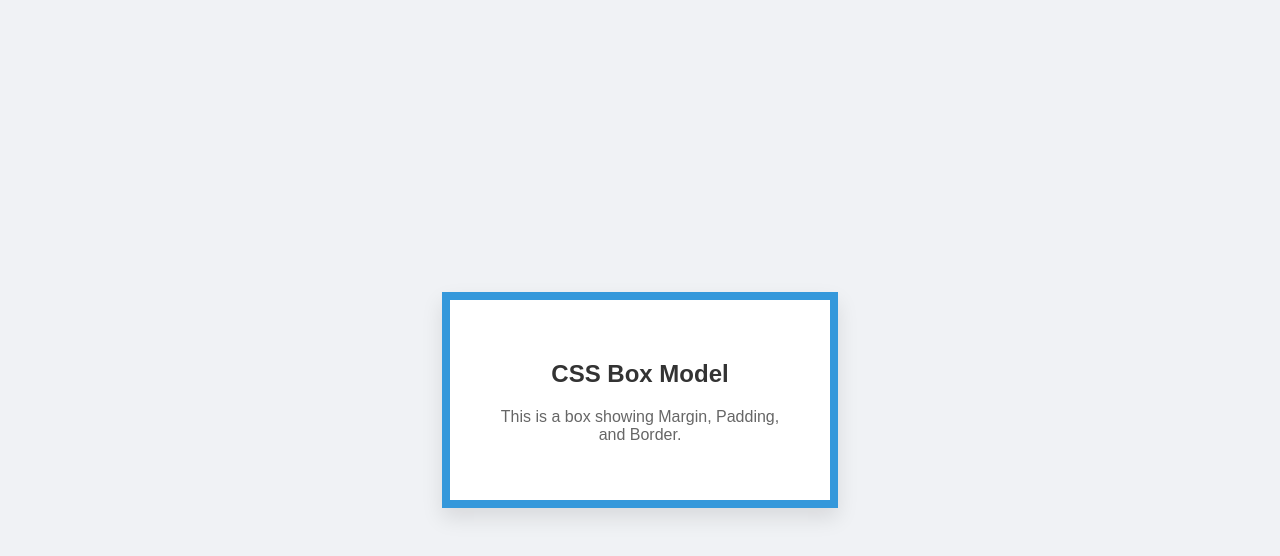
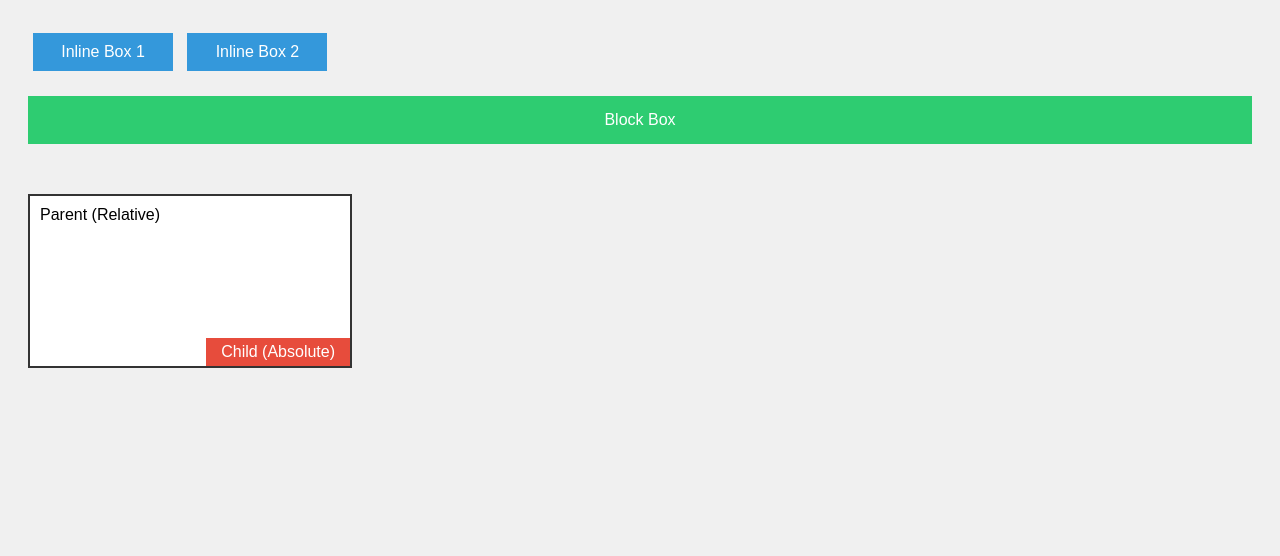
Before and after one commit to Sfnush/Dhanush_Phase1, a plain HTML site: page Phase2_CSS/index.html in a window 1280 px wide. Drawn offline with Linux system fonts and the light colour scheme.

Commit message:
Completed Task 3 Display and Positioning

```diff
--- a/Phase2_CSS/index.html
+++ b/Phase2_CSS/index.html
@@ -2,12 +2,18 @@
 <html>
 <head>
     <link rel="stylesheet" href="style.css">
-    <title>CSS Box Model - Dhanush</title>
+    <title>Display and Position - Dhanush</title>
 </head>
 <body>
-    <div class="box">
-        <h2>CSS Box Model</h2>
-        <p>This is a box showing Margin, Padding, and Border.</p>
+    <div class="container">
+        <div class="inline-box">Inline Box 1</div>
+        <div class="inline-box">Inline Box 2</div>
+        <div class="block-box">Block Box</div>
+
+        <div class="parent">
+            Parent (Relative)
+            <div class="child">Child (Absolute)</div>
+        </div>
     </div>
 </body>
 </html>
--- a/Phase2_CSS/style.css
+++ b/Phase2_CSS/style.css
@@ -1,31 +1,76 @@
-/* Center the box on the page */
 body {
-    display: flex;
-    justify-content: center;
-    align-items: center;
-    height: 100vh;
-    margin: 0;
-    background-color: #f0f2f5;
+    font-family: Arial, sans-serif;
+    background-color: #f0f0f0;
+    padding: 20px;
 }
 
-/* The Box Model Task */
-.box {
-    background-color: #ffffff;
-    width: 300px;
+/* Display Examples */
+.inline-box {
+    display: inline-block;
+    width: 120px;
+    padding: 10px;
+    background-color: #3498db;
+    color: white;
     text-align: center;
-    font-family: Arial, sans-serif;
-    box-shadow: 0 10px 20px rgba(0,0,0,0.1);
-
-    /* CSS Box Model Elements */
-    padding: 40px;           /* Inner space */
-    border: 8px solid #3498db; /* The border */
-    margin: 20px;            /* Outer space */
+    margin: 5px;
 }
 
-h2 {
-    color: #333;
+.block-box {
+    display: block;
+    background-color: #2ecc71;
+    color: white;
+    padding: 15px;
+    margin-top: 20px;
+    text-align: center;
 }
 
-p {
-    color: #666;
+/* Positioning Examples */
+.parent {
+    position: relative;
+    width: 300px;
+    height: 150px;
+    background-color: #ffffff;
+    border: 2px solid #333;
+    margin-top: 40px;
+    padding: 10px;
 }
+
+.child {
+    position: absolute;
+    bottom: 0;
+    right: 0;
+    background-color: #e74c3c;
+    color: white;
+    padding: 5px 15px;
+}
+
+
+/* 2. Display: Block (Takes full width) */
+.block-box {
+    display: block;
+    background-color: #2ecc71;
+    color: white;
+    padding: 15px;
+    margin-top: 20px;
+    text-align: center;
+}
+
+/* 3. Positioning Example */
+.parent {
+    position: relative;
+    width: 300px;
+    height: 150px;
+    background-color: #ffffff;
+    border: 2px solid #333;
+    margin-top: 50px;
+    padding: 10px;
+}
+
+.child {
+    position: absolute;
+    bottom: 0;
+    right: 0;
+    background-color: #e74c3c;
+    color: white;
+    padding: 5px 15px;
+}
```
